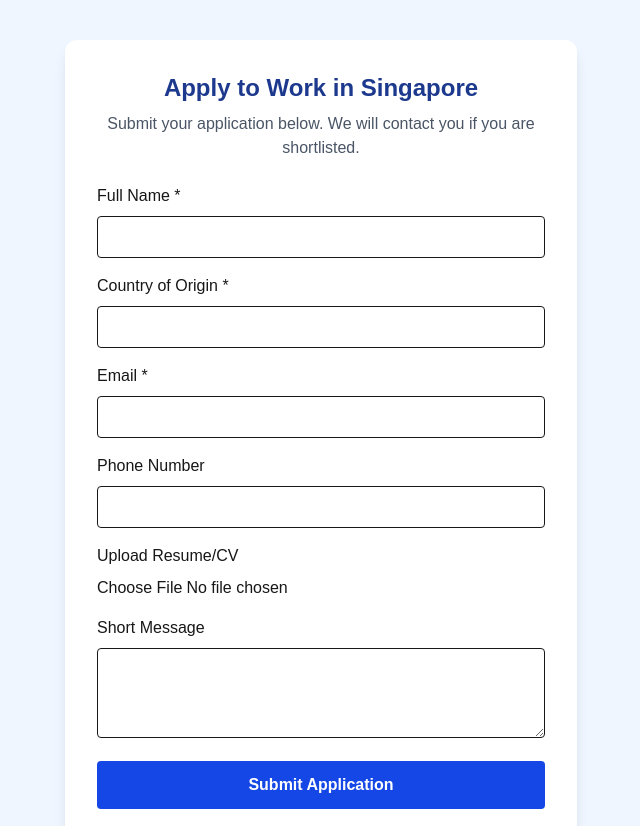
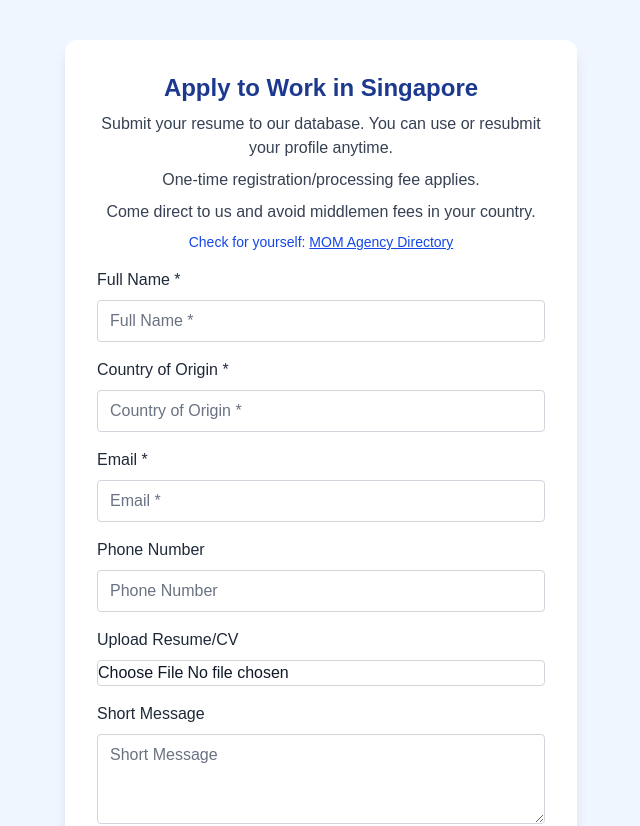
Before and after one commit to NigelTs3ng/le-site, a Next.js app: page /apply in a window 1280 px wide. Shown: the top 826 px of the page, without its empty margins (319-959 px from the left). Built offline with nearby package versions, Linux system fonts and the light colour scheme.

Commit message:
Add formspree endpoint

```diff
--- a/src/app/apply/page.tsx
+++ b/src/app/apply/page.tsx
@@ -13,30 +13,37 @@ export default function ApplyPage() {
     <div className="min-h-screen bg-blue-50 flex flex-col items-center justify-center py-10 px-4">
       <div className="bg-white rounded-xl shadow-lg p-8 w-full max-w-lg">
         <h1 className="text-2xl font-bold text-blue-900 mb-2 text-center">Apply to Work in Singapore</h1>
-        <p className="text-center text-gray-600 mb-6">Submit your application below. We will contact you if you are shortlisted.</p>
+        <p className="text-center text-gray-700 mb-2">Submit your resume to our database. You can use or resubmit your profile anytime.</p>
+        <p className="text-center text-gray-700 mb-2">One-time registration/processing fee applies.</p>
+        <p className="text-center text-gray-700 mb-2">Come direct to us and avoid middlemen fees in your country.</p>
+        <div className="text-center text-blue-700 text-sm mb-4">
+          <span>Check for yourself: </span>
+          <a href="https://services.mom.gov.sg/eadirectory" target="_blank" rel="noopener noreferrer" className="underline hover:text-blue-900">MOM Agency Directory</a>
+        </div>
+        {/* TODO: Store all CVs by industries (sorted) into Google Docs for future integration */}
         <form
-          action="https://formspree.io/f/your-form-id" // TODO: Replace with real Formspree ID
+          action="https://formspree.io/f/mzzvzdgg" // TODO: Replace with real Formspree ID
           method="POST"
           encType="multipart/form-data"
           onSubmit={handleSubmit}
         >
-          <label className="block mb-2 font-medium">Full Name *</label>
-          <input name="name" required className="w-full mb-4 px-3 py-2 border rounded" />
+          <label className="block mb-2 font-medium text-gray-800">Full Name *</label>
+          <input name="name" required className="w-full mb-4 px-3 py-2 border border-gray-300 rounded text-gray-900 placeholder-gray-500 bg-white focus:outline-none focus:ring-2 focus:ring-blue-200" placeholder="Full Name *" />
 
-          <label className="block mb-2 font-medium">Country of Origin *</label>
-          <input name="country" required className="w-full mb-4 px-3 py-2 border rounded" />
+          <label className="block mb-2 font-medium text-gray-800">Country of Origin *</label>
+          <input name="country" required className="w-full mb-4 px-3 py-2 border border-gray-300 rounded text-gray-900 placeholder-gray-500 bg-white focus:outline-none focus:ring-2 focus:ring-blue-200" placeholder="Country of Origin *" />
 
-          <label className="block mb-2 font-medium">Email *</label>
-          <input name="email" type="email" required className="w-full mb-4 px-3 py-2 border rounded" />
+          <label className="block mb-2 font-medium text-gray-800">Email *</label>
+          <input name="email" type="email" required className="w-full mb-4 px-3 py-2 border border-gray-300 rounded text-gray-900 placeholder-gray-500 bg-white focus:outline-none focus:ring-2 focus:ring-blue-200" placeholder="Email *" />
 
-          <label className="block mb-2 font-medium">Phone Number</label>
-          <input name="phone" className="w-full mb-4 px-3 py-2 border rounded" />
+          <label className="block mb-2 font-medium text-gray-800">Phone Number</label>
+          <input name="phone" className="w-full mb-4 px-3 py-2 border border-gray-300 rounded text-gray-900 placeholder-gray-500 bg-white focus:outline-none focus:ring-2 focus:ring-blue-200" placeholder="Phone Number" />
 
-          <label className="block mb-2 font-medium">Upload Resume/CV</label>
-          <input name="resume" type="file" accept=".pdf,.doc,.docx" className="w-full mb-4" />
+          <label className="block mb-2 font-medium text-gray-800">Upload Resume/CV</label>
+          <input name="resume" type="file" accept=".pdf,.doc,.docx" className="w-full mb-4 text-gray-900 bg-white border border-gray-300 rounded focus:outline-none focus:ring-2 focus:ring-blue-200" />
 
-          <label className="block mb-2 font-medium">Short Message</label>
-          <textarea name="message" rows={3} className="w-full mb-4 px-3 py-2 border rounded" />
+          <label className="block mb-2 font-medium text-gray-800">Short Message</label>
+          <textarea name="message" rows={3} className="w-full mb-4 px-3 py-2 border border-gray-300 rounded text-gray-900 placeholder-gray-500 bg-white focus:outline-none focus:ring-2 focus:ring-blue-200" placeholder="Short Message" />
 
           <button type="submit" className="w-full bg-blue-700 text-white py-3 rounded font-semibold hover:bg-blue-800 transition">Submit Application</button>
         </form>
--- a/src/app/page.tsx
+++ b/src/app/page.tsx
@@ -63,13 +63,22 @@ export default function Home() {
       <section className="py-12 px-4 w-full flex justify-center">
         <div className="max-w-3xl w-full bg-white rounded-2xl shadow-md p-8 border border-blue-100">
           <h2 className="text-2xl sm:text-3xl font-bold mb-2" style={{ color: PRIMARY_BLUE }}>For Job Seekers</h2>
-          <p className="mb-4 text-gray-700">Looking for work in Singapore? We offer opportunities in various industries for candidates from Bangladesh, India, China, and Southeast Asia.</p>
-          <Link
+          <p className="mb-4 text-gray-700">Submit your resume into our database for companies to find you and get the process started.</p>
+          <ul className="mb-4 text-gray-700 list-disc list-inside">
+            <li>One-time registration/processing fee. You can use or resubmit your profile anytime.</li>
+            <li>Get yourself registered for this amount.</li>
+            <li>Come direct to us and avoid middlemen fees in your country.</li>
+          </ul>
+          <a
             href="/apply"
-            className="inline-block px-7 py-3 bg-green-600 text-white rounded-full font-semibold shadow hover:bg-green-700 transition border-2 border-green-600 text-lg"
+            className="inline-block px-7 py-3 bg-green-600 text-white rounded-full font-semibold shadow hover:bg-green-700 transition border-2 border-green-600 text-lg mb-4"
           >
-            Apply to Work in Singapore for $1
-          </Link>
+            Register Now
+          </a>
+          <div className="mt-4 text-sm text-blue-700 font-medium">
+            <span>Check for yourself: </span>
+            <a href="https://service2.mom.gov.sg/eadirectory/" target="_blank" rel="noopener noreferrer" className="underline hover:text-blue-900">MOM Agency Directory</a>
+          </div>
         </div>
       </section>
 
```
